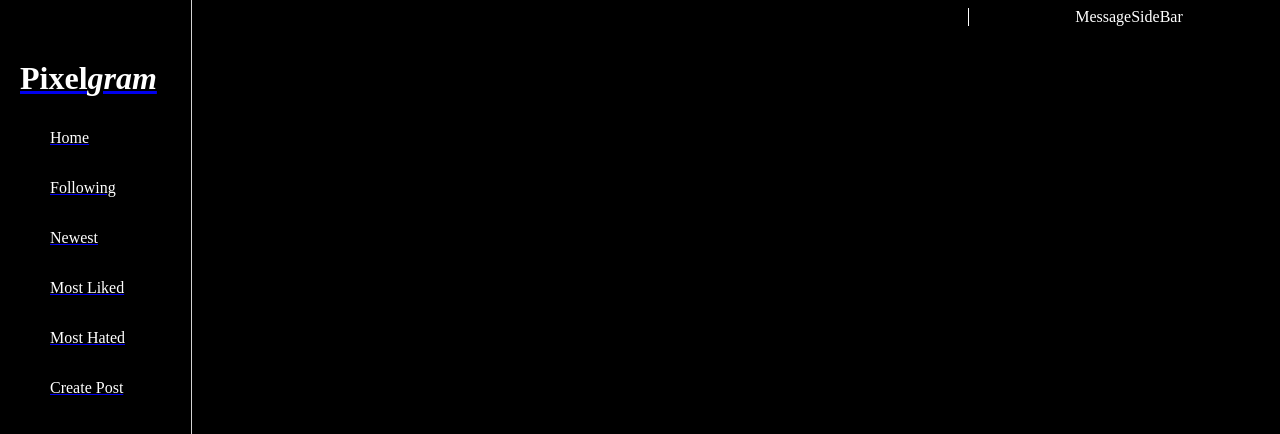
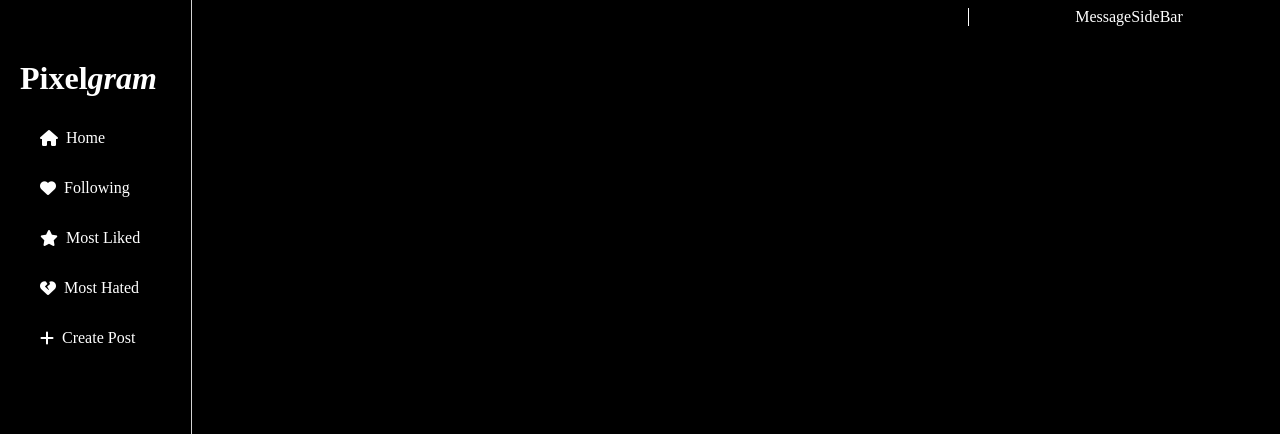
Before and after one commit to jzhang319/pixelgram, a React (Create React App) app in the folder react-app/: page / in a window 1280 px wide. Shown: the top 434 px of the page. Built offline with nearby package versions, Linux system fonts and the light colour scheme; no server answers.

Commit message:
finished up nav side bar icons

```diff
--- a/react-app/public/index.html
+++ b/react-app/public/index.html
@@ -4,11 +4,11 @@
     <meta charset="utf-8" />
     <title>Pixelgram</title>
     <meta name="viewport" content="width=device-width, initial-scale=1" />
+    <link rel="manifest" href="%PUBLIC_URL%/manifest.json" />
     <link rel="icon" href="%PUBLIC_URL%/favicon.ico" />
-    <link rel="manifest" href="%PUBLIC_URL%/manifest.json" />
-    <link rel="stylesheet" href="https://use.fontawesome.com/releases/v5.5.0/css/all.css"
-    integrity="sha384-B4dIYHKNBt8Bc12p+WXckhzcICo0wtJAoU8YZTY5qE0Id1GSseTk6S+L3BlXeVIU" crossorigin="anonymous" />
-    <!-- <script src="https://kit.fontawesome.com/cd300f10a9.js" crossorigin="anonymous"></script> -->
+    <!-- <link rel="stylesheet" href="https://use.fontawesome.com/releases/v5.5.0/css/all.css"
+    integrity="sha384-B4dIYHKNBt8Bc12p+WXckhzcICo0wtJAoU8YZTY5qE0Id1GSseTk6S+L3BlXeVIU" crossorigin="anonymous" /> -->
+    <script src="https://kit.fontawesome.com/cd300f10a9.js" crossorigin="anonymous"></script>
   </head>
   <body>
     <div id="root"></div>
--- a/react-app/src/components/Home/Home.js
+++ b/react-app/src/components/Home/Home.js
@@ -17,7 +17,6 @@ function Home() {
 
   return (
     <div className="homepage-container">
-
       <div className="user-profile-container">
         ================ user-profiles container ================
       </div>
@@ -39,6 +38,7 @@ function Home() {
                   {photo.username}
                   {photo.caption}
                 </div>
+                <OpenModalButton />
               </NavLink>
             </div>
           );
--- a/react-app/src/components/Navigation/Navigation.css
+++ b/react-app/src/components/Navigation/Navigation.css
@@ -14,7 +14,11 @@
   /* justify-content: center; */
   align-items: center;
   color: white;
-  /* text-decoration: none; */
+
+}
+
+.profile-section-button{
+  height: 30vh;
 }
 
 .navigation-side-panel{
@@ -30,6 +34,7 @@
   top: 0;
   left: 0;
   border-right: 1px solid lightgray;
+
 }
 
 .navigation-side-panel div{
@@ -39,7 +44,7 @@
   display:flex;
   align-items: center;
   justify-content: flex-start;
-  padding-left: 30px;
+  padding-left: 20px;
   margin-top: 10px;
   margin-bottom: 10px;
 }
--- a/react-app/src/components/Navigation/ProfileButton.js
+++ b/react-app/src/components/Navigation/ProfileButton.js
@@ -47,6 +47,8 @@ function ProfileButton({ user }) {
           <>
             <li>{user.username}</li>
             <li>{user.email}</li>
+            <li>#followers</li>
+            <li>#followings</li>
             <li>
               <button onClick={handleLogout}>Log Out</button>
             </li>
--- a/react-app/src/components/Navigation/index.js
+++ b/react-app/src/components/Navigation/index.js
@@ -15,22 +15,34 @@ function Navigation({ isLoaded }) {
         </h1>
       </NavLink>
       <NavLink to="/">
-        <div>Home</div>
+        <div>
+          <i className="fa-solid fa-house"></i>
+          Home
+        </div>
       </NavLink>
       <NavLink to="/following">
-        <div>Following</div>
-      </NavLink>
-      <NavLink to="/newest">
-        <div>Newest</div>
+        <div>
+          <i className="fa-solid fa-heart"></i>
+          Following
+        </div>
       </NavLink>
       <NavLink to="/most-liked">
-        <div>Most Liked</div>
+        <div>
+          <i class="fa-solid fa-star"></i>
+          Most Liked
+        </div>
       </NavLink>
       <NavLink to="/most-hated">
-        <div>Most Hated</div>
+        <div>
+          <i class="fa-solid fa-heart-crack"></i>
+          Most Hated
+        </div>
       </NavLink>
       <NavLink to="/photos">
-        <div>Create Post</div>
+        <div>
+          <i class="fa-solid fa-plus"></i>
+          Create Post
+        </div>
       </NavLink>
       {isLoaded && (
         <span className="profile-section-button">
--- a/react-app/src/index.css
+++ b/react-app/src/index.css
@@ -4,6 +4,7 @@ div{
 }
 body{
   background-color: black;
+  /* background-color: gray; */
 }
 
 button {
@@ -23,3 +24,12 @@ button:hover {
   display: flex;
   flex-direction: column
 }
+
+a{
+  /* color:white; */
+  text-decoration: none;
+}
+
+i{
+  padding-right: 8px
+}
```
